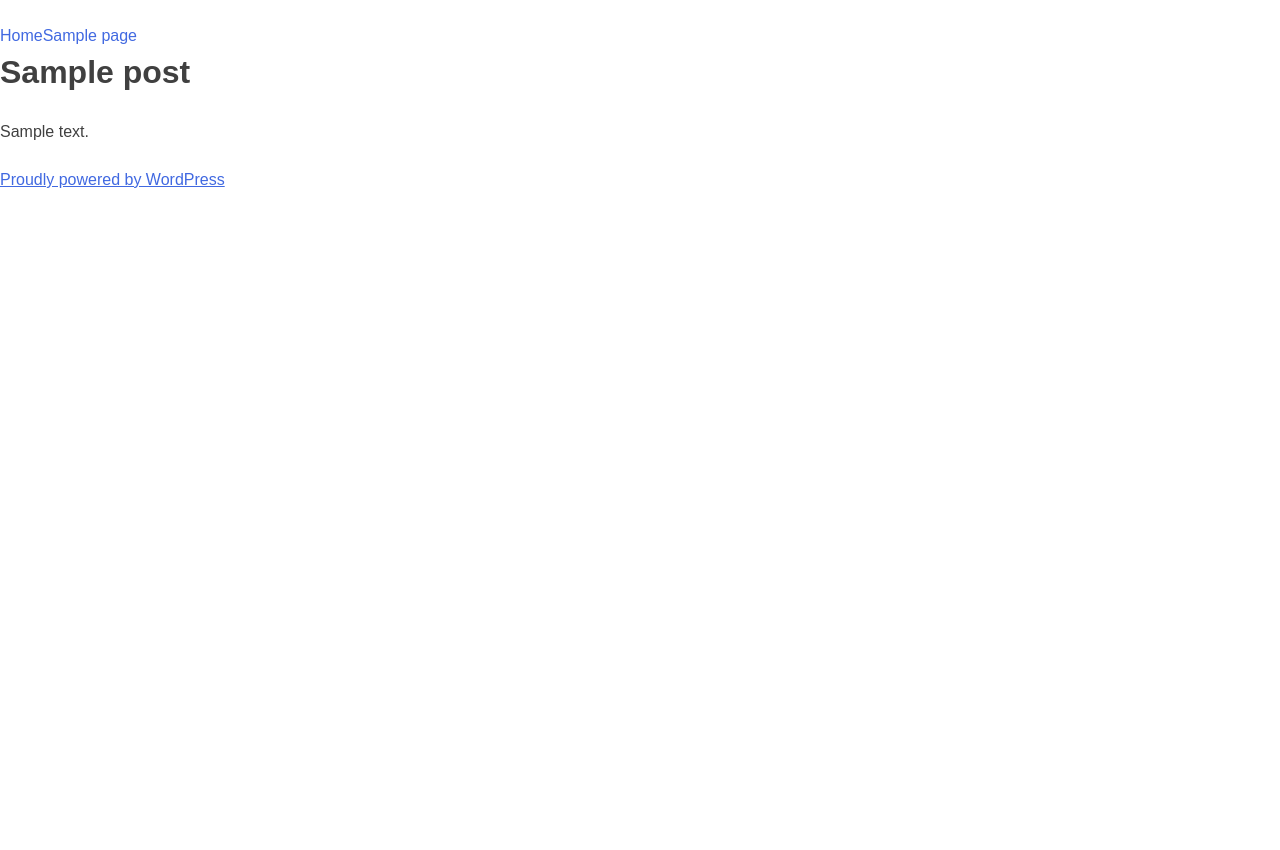
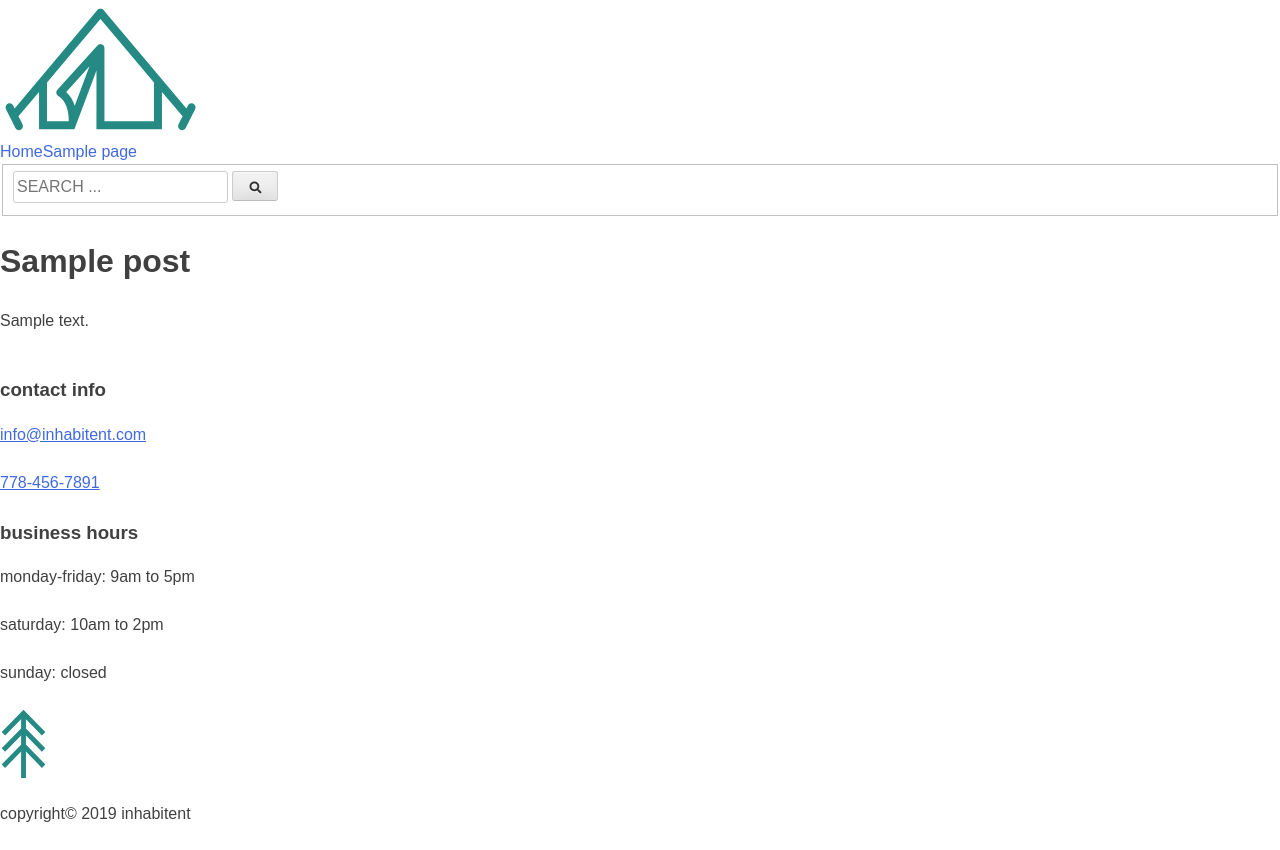
Before and after one commit to vmylin/inhabitent, a WordPress theme: template themes/inhabitent/page.php in a window 1280 px wide. Before the commit the page ends 188 px from the top, so only its background shows below. Run offline with PHP 8.4 and a stand-in for WordPress, Linux system fonts and the light colour scheme; the site name, menu and one post (Sample post) are stand-ins, and other content is empty; some libraries are stand-ins or nearby versions.

Commit message:
update html: code footer.php

```diff
--- a/themes/inhabitent/footer.php
+++ b/themes/inhabitent/footer.php
@@ -9,12 +9,29 @@
 
 			</div><!-- #content -->
 
-			<footer id="colophon" class="site-footer" role="contentinfo">
-				<div class="site-info">
-					<a href="<?php echo esc_url( 'https://wordpress.org/' ); ?>"><?php printf( esc_html( 'Proudly powered by %s' ), 'WordPress' ); ?></a>
-				</div><!-- .site-info -->
-			</footer><!-- #colophon -->
-		</div><!-- #page -->
+		<footer class="site-footer">
+			<div class="footer-container">
+				<div class="contact">
+					<h3>contact info</h3>
+					<p><a href="mailto:info@inhabitent.com">info@inhabitent.com</a></p>
+					<p><a href="tel:778-456-7891">778-456-7891</a></p>
+					<p>
+						<span></span>
+						<span></span>
+						<span></span>
+					</p>
+				</div>
+				<div class="hours">
+					<h3>business hours</h3>
+					<p>monday-friday: 9am to 5pm</p>
+					<p>saturday: 10am to 2pm</p>
+					<p>sunday: closed</p>
+				</div>
+				<img src="<?php echo get_stylesheet_directory_uri();?>/project-04/images/logos/inhabitent-logo-text.svg?>" alt="inhabitent footer logo">
+			</div>
+			<p class="copyright"><span>copyright</span>&copy; 2019 <span>inhabitent</span></p>
+		</footer>
+	</div><!-- #page -->
 
 		<?php wp_footer(); ?>
 
--- a/themes/inhabitent/header.php
+++ b/themes/inhabitent/header.php
@@ -22,14 +22,18 @@
 
 			<header id="masthead" class="site-header" role="banner">
 				<div class="site-branding">
-					<h1 class="site-title screen-reader-text"><a href="<?php echo esc_url( home_url( '/' ) ); ?>" rel="home"><?php bloginfo( 'name' ); ?></a></h1>
-					<p class="site-description"><?php bloginfo( 'description' ); ?></p>
+					<div class="logo">
+						<a>
+							<img src="<?php echo get_stylesheet_directory_uri();?>/project-04/images/logos/inhabitent-logo-tent.svg?>" alt="">
+						</a>
+					</div>
 				</div><!-- .site-branding -->
 
 				<nav id="site-navigation" class="main-navigation" role="navigation">
 					<button class="menu-toggle" aria-controls="primary-menu" aria-expanded="false"><?php echo esc_html( 'Primary Menu' ); ?></button>
 					<?php wp_nav_menu( array( 'theme_location' => 'primary', 'menu_id' => 'primary-menu' ) ); ?>
 				</nav><!-- #site-navigation -->
+				<div class="search-form"><?php echo get_search_form();?></div>
 			</header><!-- #masthead -->
 
 			<div id="content" class="site-content">
--- /dev/null
+++ b/themes/inhabitent/sass/_main.scss
@@ -0,0 +1,4 @@
+.site-content {
+  display: flex;
+  justify-content: space-between;
+}
--- a/themes/inhabitent/sass/style.scss
+++ b/themes/inhabitent/sass/style.scss
@@ -63,3 +63,6 @@ Nicolas Gallagher and Jonathan Neal http://necolas.github.com/normalize.css/
 @import "content";
 @import "media";
 @import "page-templates";
+
+@import "header";
+@import "main";
--- a/themes/inhabitent/style.css
+++ b/themes/inhabitent/style.css
@@ -670,3 +670,10 @@ object {
 # Page Templates
 --------------------------------------------------------------*/
 /* Front page */
+.site-content {
+  display: -webkit-box;
+  display: -ms-flexbox;
+  display: flex;
+  -webkit-box-pack: justify;
+      -ms-flex-pack: justify;
+          justify-content: space-between; }
```
Also changed, not shown: themes/inhabitent/build/css/style.min.css, themes/inhabitent/sass/_header.scss (added), 1 other file.
